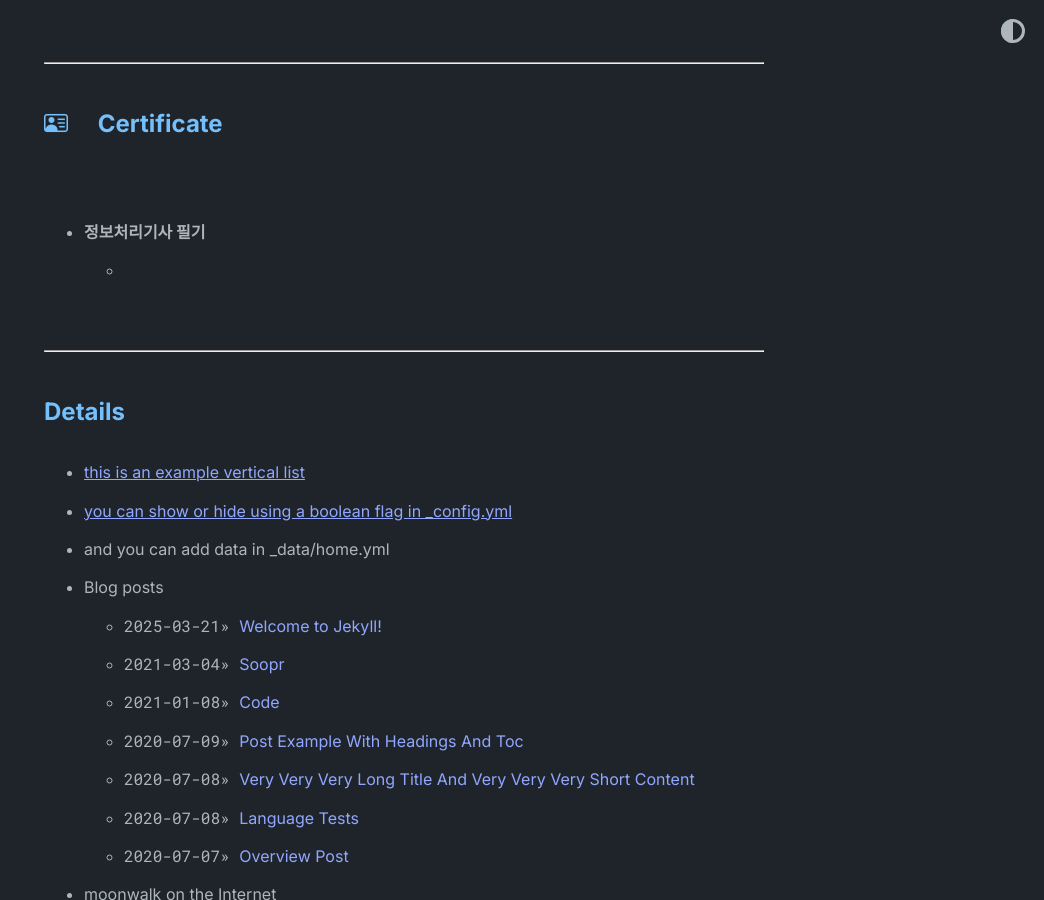
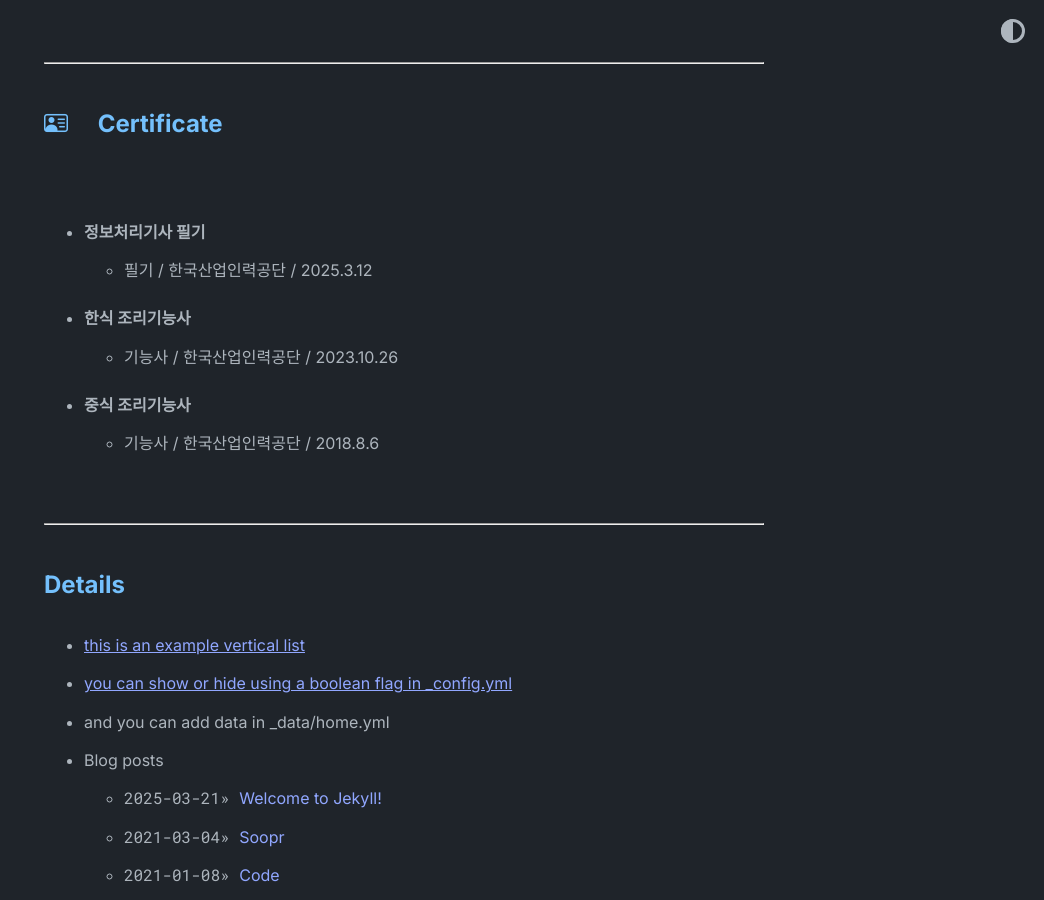
Before and after one commit to BangJeongBin/BangJeongBin.github.io, a Jekyll site: the page built from index.md, in a window 1280 px wide and 900 px high, scrolled down 2005 px. Shown: the whole window, without its empty margins (236-1280 px from the left). Built offline with Jekyll 4.4.1, drawn with Linux system fonts in a browser that asks for light colours.

Commit message:
자격증 리스트 삽입

```diff
--- a/_includes/certificate_list.html
+++ b/_includes/certificate_list.html
@@ -2,9 +2,25 @@
     <li>
         <strong>정보처리기사 필기</strong>
         <ul>
-            <li>
-
-            </li>
+            <li>필기 / 한국산업인력공단 / 2025.3.12</li>
         </ul>
     </li>
 </ul>
+
+<ul>
+    <li>
+        <strong>한식 조리기능사</strong>
+        <ul>
+            <li>기능사 / 한국산업인력공단 / 2023.10.26</li>
+        </ul>
+    </li>
+</ul>
+
+<ul>
+    <li>
+        <strong>중식 조리기능사</strong>
+        <ul>
+            <li>기능사 / 한국산업인력공단 / 2018.8.6</li>
+        </ul>
+    </li>
+</ul>
```
Also changed, not shown: _includes/education_list.html (+4 -12 lines).
